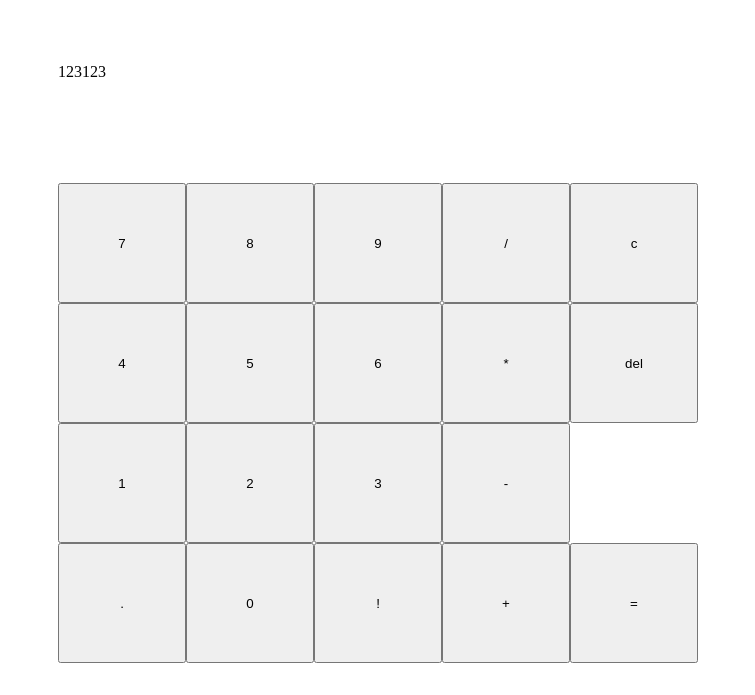
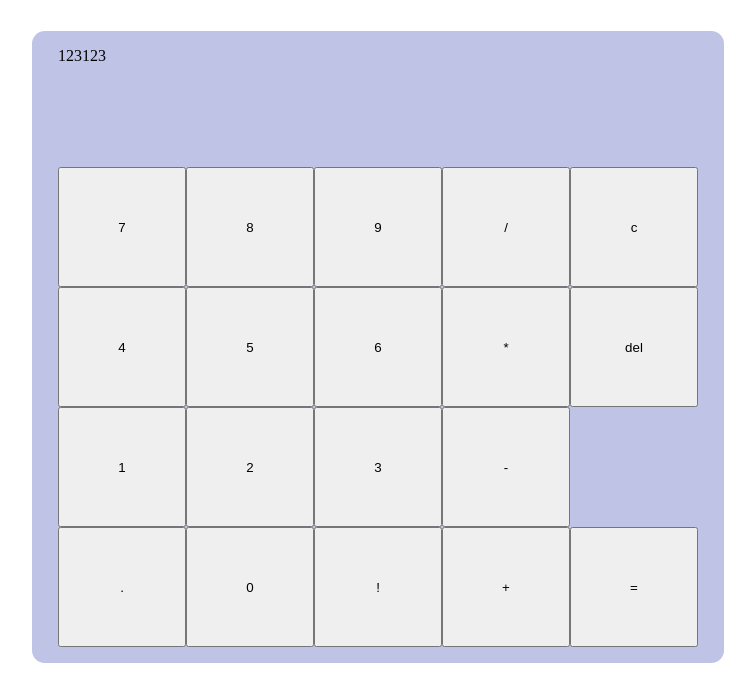
Before and after one commit to pakinget/calculator, a plain HTML site: page index.html in a window 1280 px wide. Shown: the part 105-800 px from the top of the page, without its empty margins (262-1017 px from the left). Drawn offline with Linux system fonts and the light colour scheme.

Commit message:
Style calculatorContainer

```diff
--- a/style.css
+++ b/style.css
@@ -30,6 +30,9 @@ body {
 .calculatorContainer {
 	width: 50vw;
 	height: 75vh;
+	background-color: #BFC3E5;
+	border-radius: 1vw;
+	padding: 2vh 2vw;
 }
 
 body,
```
